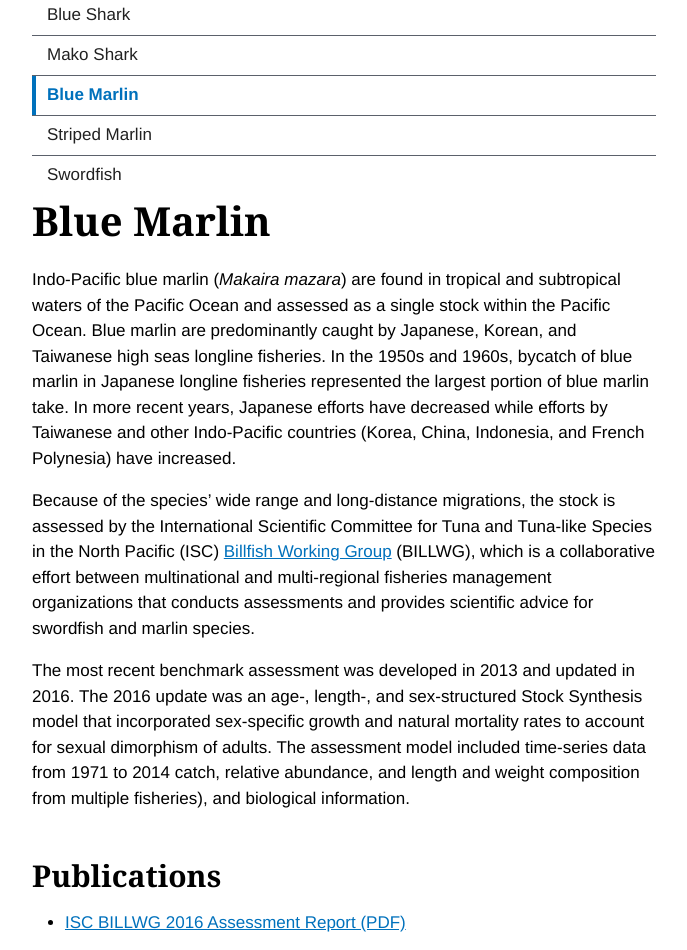
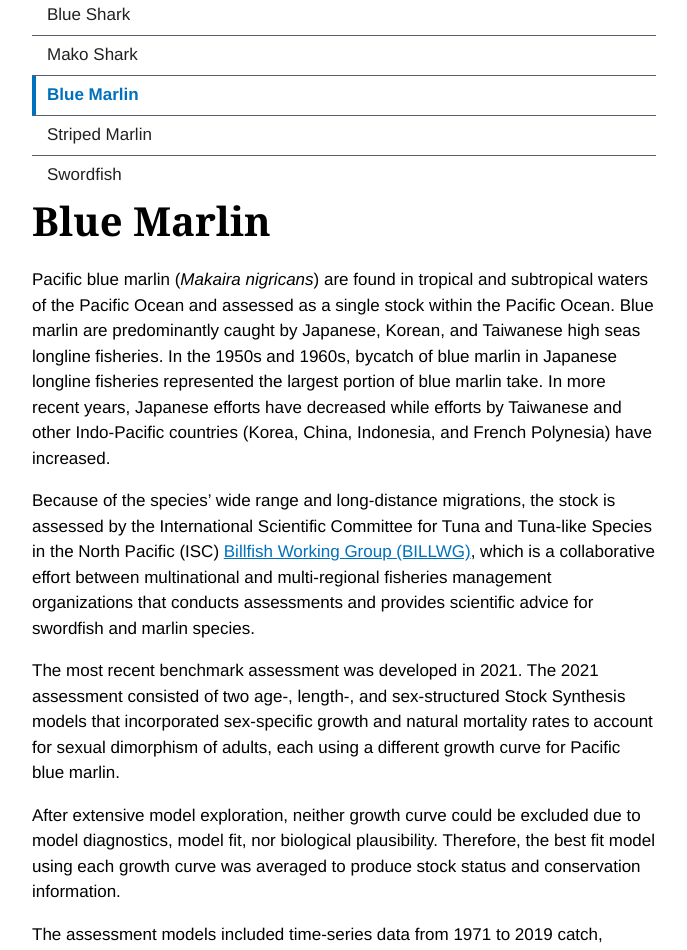
Before and after one commit to PIFSCstockassessments/PIFSCstockassessments.github.io, a Jekyll site: the page built from pifsc-sap-collections/_assessments/blue-marlin.md, in a window 1280 px wide and 1400 px high, scrolled down 797 px. Shown: the top 950 px of the window, without its empty margins (118-805 px from the left). Built offline with Jekyll 4.4.1, drawn with Linux system fonts in a browser that asks for light colours; some web fonts are replaced; some of the changed text lies outside the part shown.

Commit message:
2021 Blue Marlin Assessment

```diff
--- a/pifsc-sap-collections/_assessments/blue-marlin.md
+++ b/pifsc-sap-collections/_assessments/blue-marlin.md
@@ -8,12 +8,17 @@ sap-hero:
 ---
 {% assign wg-partner = site.data.partners[page.partner] | default: page.partner %}
 
-Indo-Pacific blue marlin (_Makaira mazara_) are found in tropical and subtropical waters of the Pacific Ocean and assessed as a single stock within the Pacific Ocean. Blue marlin are predominantly caught by Japanese, Korean, and Taiwanese high seas longline fisheries. In the 1950s and 1960s, bycatch of blue marlin in Japanese longline fisheries represented the largest portion of blue marlin take. In more recent years, Japanese efforts have decreased while efforts by Taiwanese and other Indo-Pacific countries (Korea, China, Indonesia, and French Polynesia) have increased.
+Pacific blue marlin (_Makaira nigricans_) are found in tropical and subtropical waters of the Pacific Ocean and assessed as a single stock within the Pacific Ocean. Blue marlin are predominantly caught by Japanese, Korean, and Taiwanese high seas longline fisheries. In the 1950s and 1960s, bycatch of blue marlin in Japanese longline fisheries represented the largest portion of blue marlin take. In more recent years, Japanese efforts have decreased while efforts by Taiwanese and other Indo-Pacific countries (Korea, China, Indonesia, and French Polynesia) have increased.
 
-Because of the species' wide range and long-distance migrations, the stock is assessed by the International Scientific Committee for Tuna and Tuna-like Species in the North Pacific (ISC) [Billfish Working Group]({{wg-partner.href}}) (BILLWG), which is a collaborative effort between multinational and multi-regional fisheries management organizations that conducts assessments and provides scientific advice for swordfish and marlin species.
+Because of the species' wide range and long-distance migrations, the stock is assessed by the International Scientific Committee for Tuna and Tuna-like Species in the North Pacific (ISC) [Billfish Working Group (BILLWG)]({{wg-partner.href}}), which is a collaborative effort between multinational and multi-regional fisheries management organizations that conducts assessments and provides scientific advice for swordfish and marlin species.
 
-The most recent benchmark assessment was developed in 2013 and updated in 2016. The 2016 update was an age-, length-, and sex-structured Stock Synthesis model that incorporated sex-specific growth and natural mortality rates to account for sexual dimorphism of adults. The assessment model included time-series data from 1971 to 2014 catch, relative abundance, and length and weight composition from multiple fisheries), and biological information.
+The most recent benchmark assessment was developed in 2021. The 2021 assessment consisted of two age-, length-, and sex-structured Stock Synthesis models that incorporated sex-specific growth and natural mortality rates to account for sexual dimorphism of adults, each using a different growth curve for Pacific blue marlin.
+
+After extensive model exploration, neither growth curve could be excluded due to model diagnostics, model fit, nor biological plausibility. Therefore, the best fit model using each growth curve was averaged to produce stock status and conservation information.
+
+The assessment models included time-series data from 1971 to 2019 catch, relative abundance, and length and weight composition from multiple fisheries), and biological information.
+
 
 ## Publications
 
-* [ISC BILLWG 2016 Assessment Report (PDF)](http://isc.fra.go.jp/pdf/ISC16/ISC16_Annex_10_Stock_Assessment_Update_for_Blue_Marlin_in_the_Pacific_Ocean_through_2014(ISC2016).pdf)
+* [ISC BILLWG 2021 Assessment Report (PDF)](http://isc.fra.go.jp/pdf/ISC21/ISC21_ANNEX10_Stock_Assessment_for_Pacific_Blue_Marlin.pdf)
```
